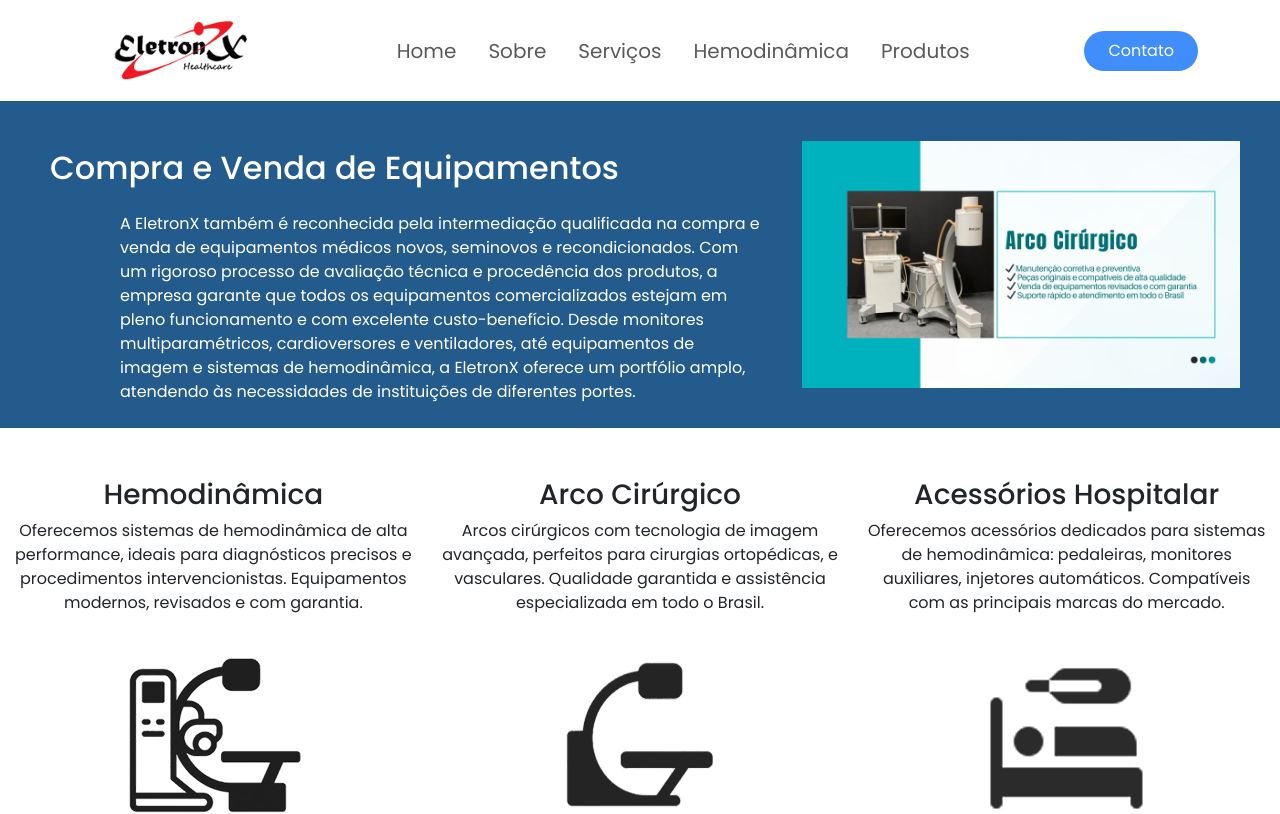
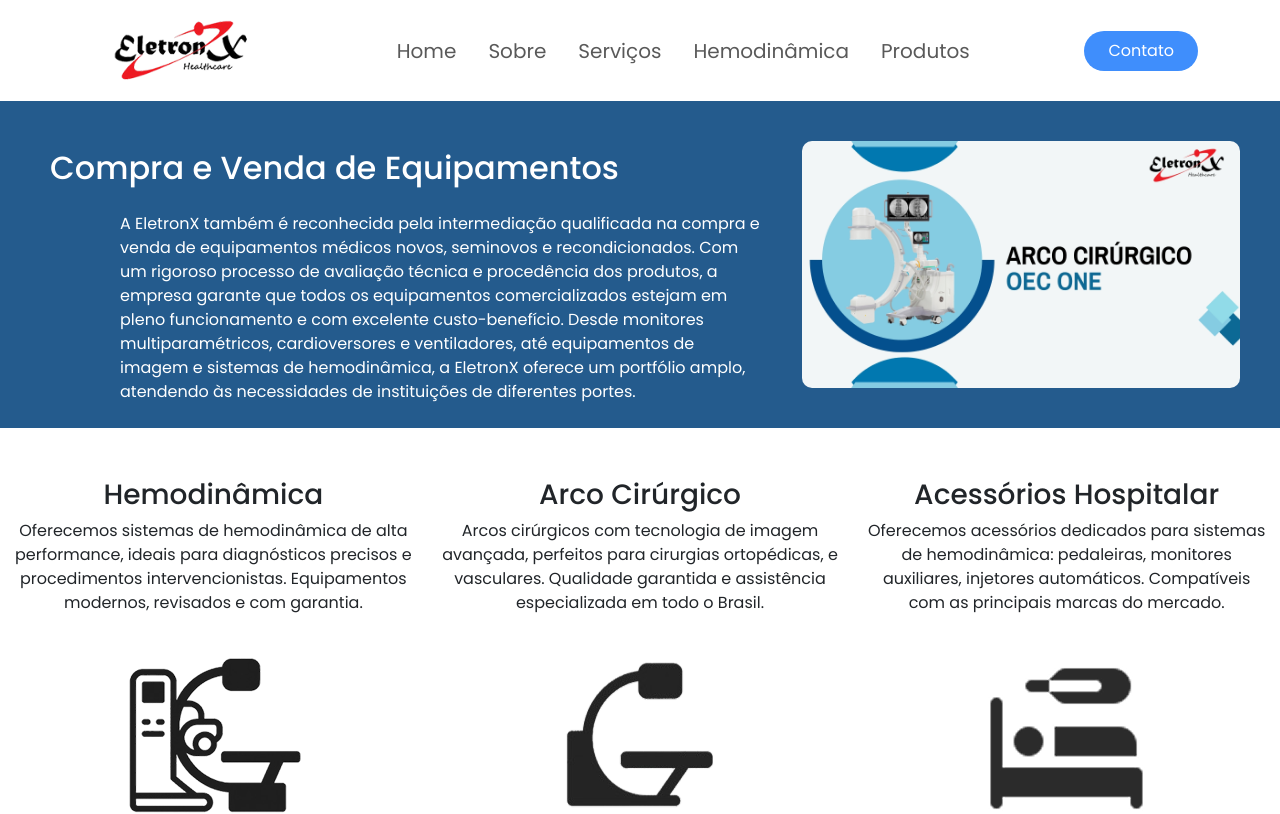
Before and after one commit to GabrielSilvaAlmeida/site_eletronx_novo, an Angular app: page /servicos in a window 1280 px wide. Shown: the top 814 px of the page. Built offline with nearby package versions, Linux system fonts and the light colour scheme.

Commit message:
add-new-image

```diff
--- a/src/app/pages/servicos/servicos.component.html
+++ b/src/app/pages/servicos/servicos.component.html
@@ -11,9 +11,9 @@
                 de hemodinâmica, a EletronX oferece um portfólio amplo, atendendo às necessidades de instituições de
                 diferentes portes.</p>
         </div>
-        <div class="img-fluid">
+        <div class="img-fluid ">
 
-            <img class="img-fluid" src="/assets/img/ArcoCirurgico.jpg" alt="">
+            <img class="one-img img-fluid " src="/assets/img/oec_one.jpg" alt="">
         </div>
     </section>
 
--- a/src/app/pages/servicos/servicos.component.scss
+++ b/src/app/pages/servicos/servicos.component.scss
@@ -3,6 +3,10 @@
   flex-direction: row;
   background-color: #245b8d;
   color: white;
+
+    .one-img{
+      border-radius: 50px;
+    }
 
   .text-first-section {
     text-align: start;
@@ -16,6 +20,7 @@
   img {
     width: 800px;
     padding: 40px;
+
   }
 }
 
```
Also changed, not shown: src/assets/img/oec_one.jpg (added).
